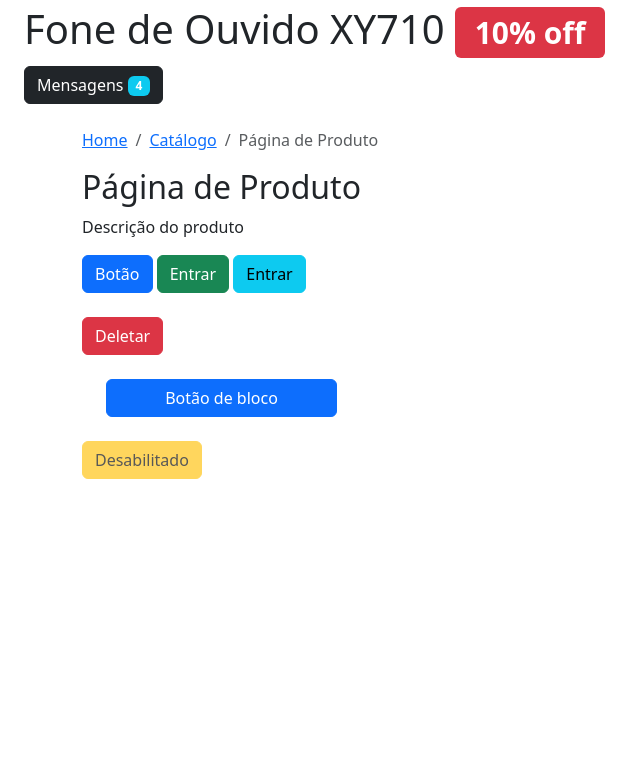
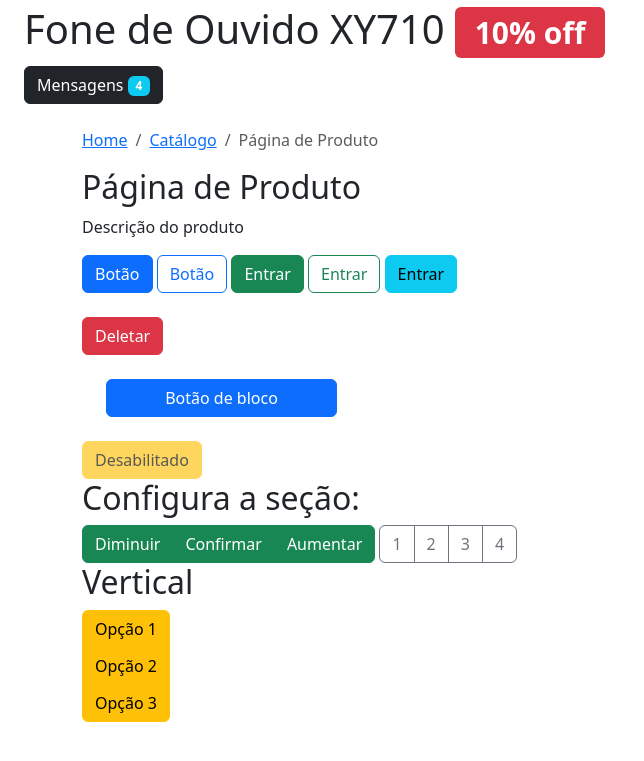
Before and after one commit to LuisFelipeSalvarani/cursoBootstrap, a website: page componentes/exemplo/index.html in a window 1280 px wide. Shown: the part 953-1714 px from the top of the page, without its empty margins (0-644 px from the left). Drawn offline with nearby package versions, Linux system fonts and the light colour scheme.

Commit message:
Button Group

```diff
--- a/componentes/exemplo/index.html
+++ b/componentes/exemplo/index.html
@@ -110,7 +110,9 @@
     <div class="container">
         <div class="mb-4">
             <button class="btn btn-primary">Botão</button>
+            <button class="btn btn-outline-primary">Botão</button>
             <button class="btn btn-success">Entrar</button>
+            <button class="btn btn-outline-success">Entrar</button>
             <button class="btn btn-info">Entrar</button>
         </div>
         <div class="mb-4">
@@ -123,5 +125,30 @@
         </div>
         <button class="btn btn-warning" disabled>Desabilitado</button>
     </div>
+
+    <!-- Button Group -->
+
+    <div class="container mb-4">
+        <h2>Configura a seção:</h2>
+        <div class="btn-group" role="group" aria-label="Exemplo">
+            <button class="btn btn-success" type="button">Diminuir</button>
+            <button class="btn btn-success" type="button">Confirmar</button>
+            <button class="btn btn-success" type="button">Aumentar</button>
+        </div>
+
+        <div class="btn-group" role="group" aria-label="Exemplo 2">
+            <button class="btn btn-outline-secondary" type="button">1</button>
+            <button class="btn btn-outline-secondary" type="button">2</button>
+            <button class="btn btn-outline-secondary" type="button">3</button>
+            <button class="btn btn-outline-secondary" type="button">4</button>
+        </div>
+
+        <h2>Vertical</h2>
+        <div class="btn-group-vertical" role="group" aria-label="Exemplo 3">
+            <button class="btn btn-warning" role="button">Opção 1</button>
+            <button class="btn btn-warning" role="button">Opção 2</button>
+            <button class="btn btn-warning" role="button">Opção 3</button>
+        </div>
+    </div>
 </body>
 </html>
```
